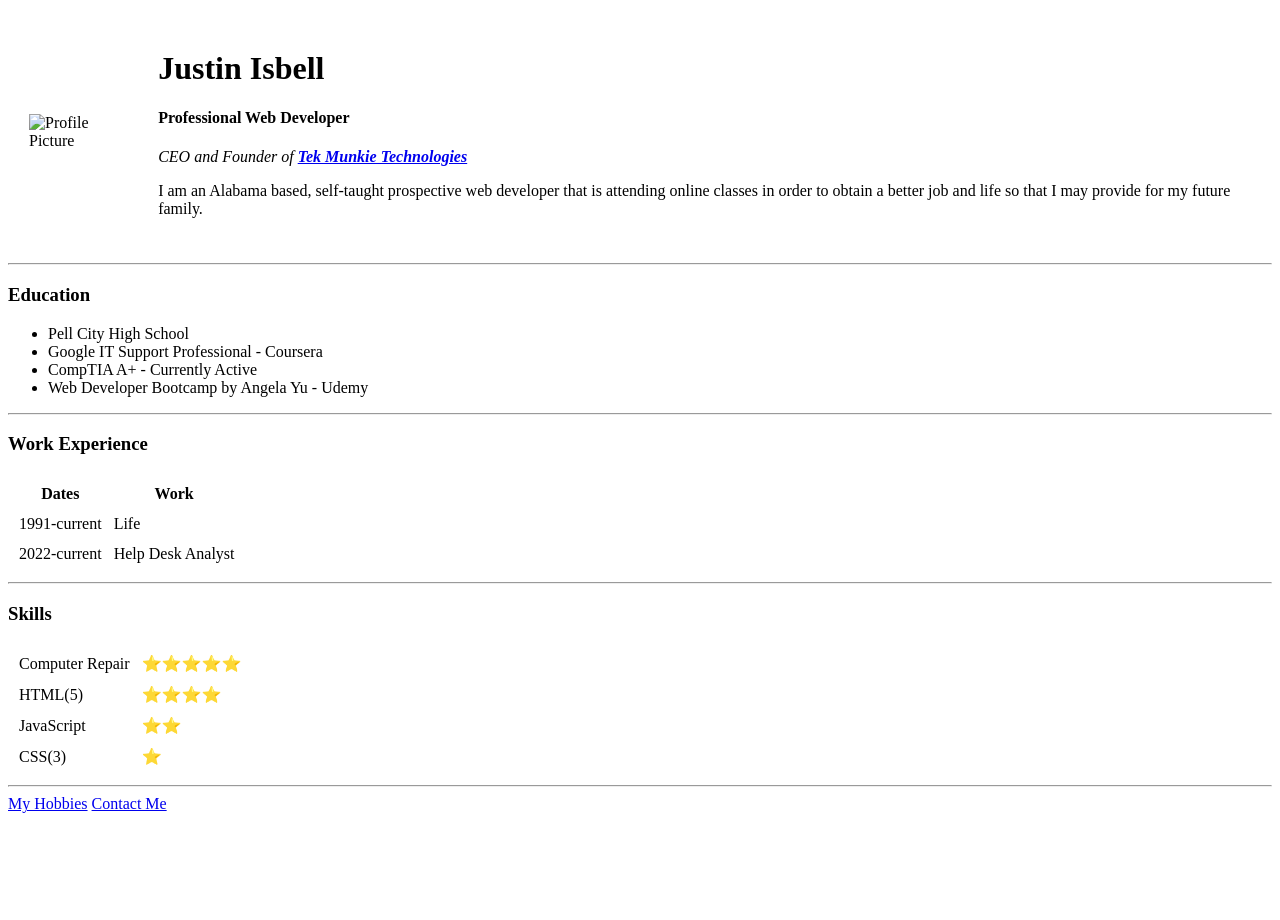
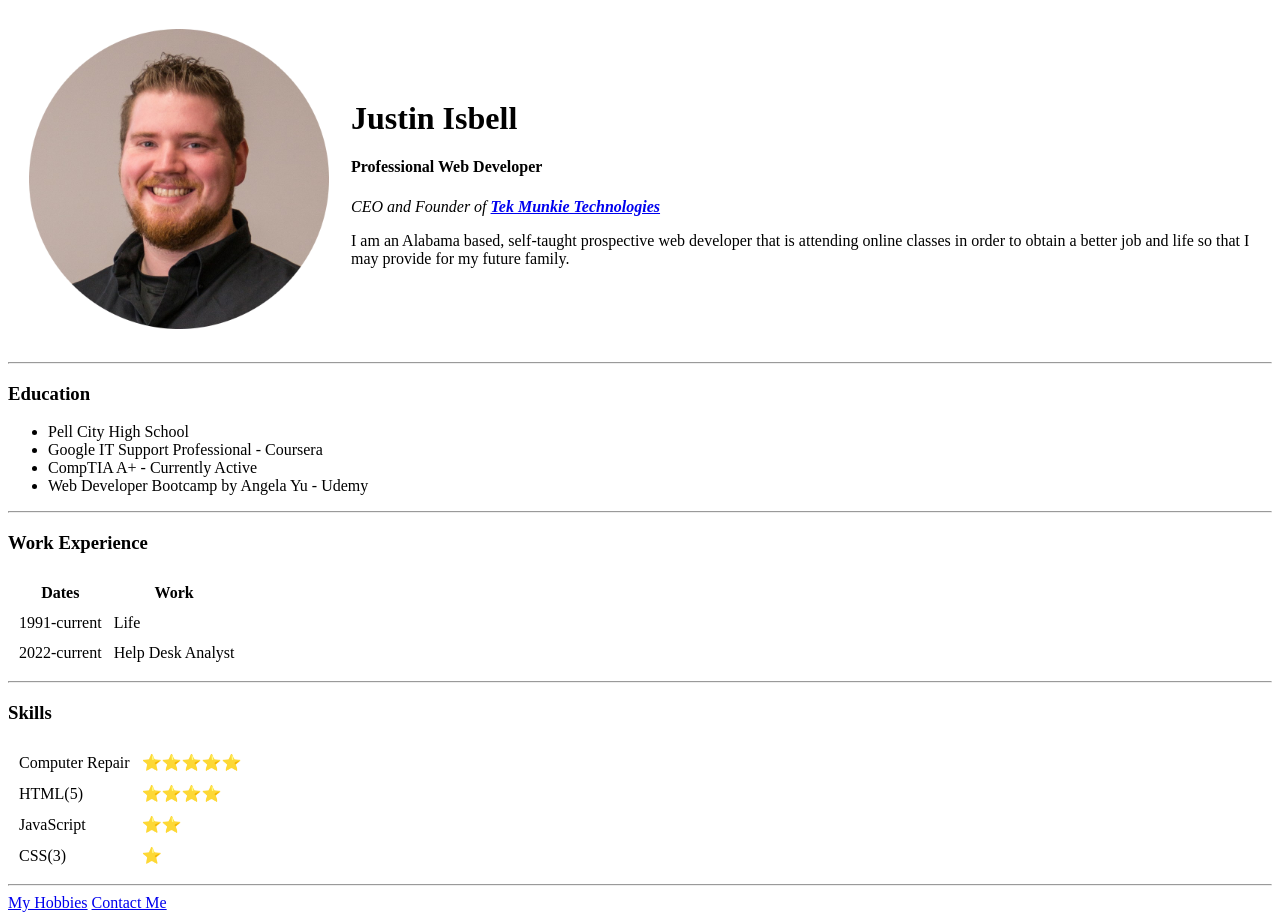
Before and after one commit to TekMunkie/CV-Resume, a plain HTML site: page index.html in a window 1280 px wide. Before the commit the page ends 821 px from the top, so only its background shows below. Drawn offline with Linux system fonts and the light colour scheme; the site is published under a folder, as on GitHub Pages, so addresses that start at the root find nothing.

Commit message:
Update index.html

```diff
--- a/index.html
+++ b/index.html
@@ -10,7 +10,7 @@
 
     <table cellspacing="20">
         <tr>
-            <td><img src="/images/jfisbell.png" alt="Profile Picture" height="300" width="300"></td>
+            <td><img src="images/jfisbell.png" alt="Profile Picture" height="300" width="300"></td>
             <td><h1>Justin Isbell</h1>
                 <h4>Professional Web Developer</h4>
                     <p><em>CEO and Founder of <strong><a href="https://www.linkedin.com/in/justin-isbell-55a679108/">Tek Munkie Technologies</a></strong></em></p>
```
